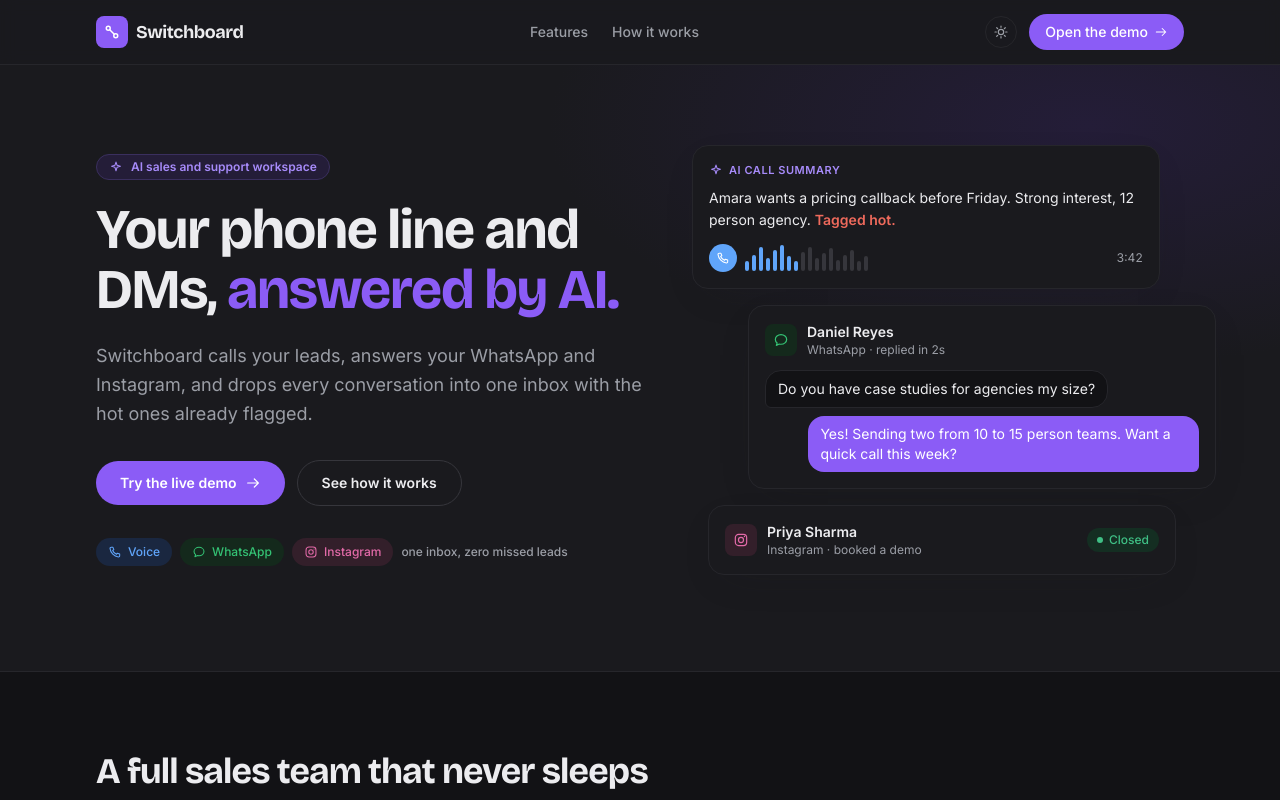
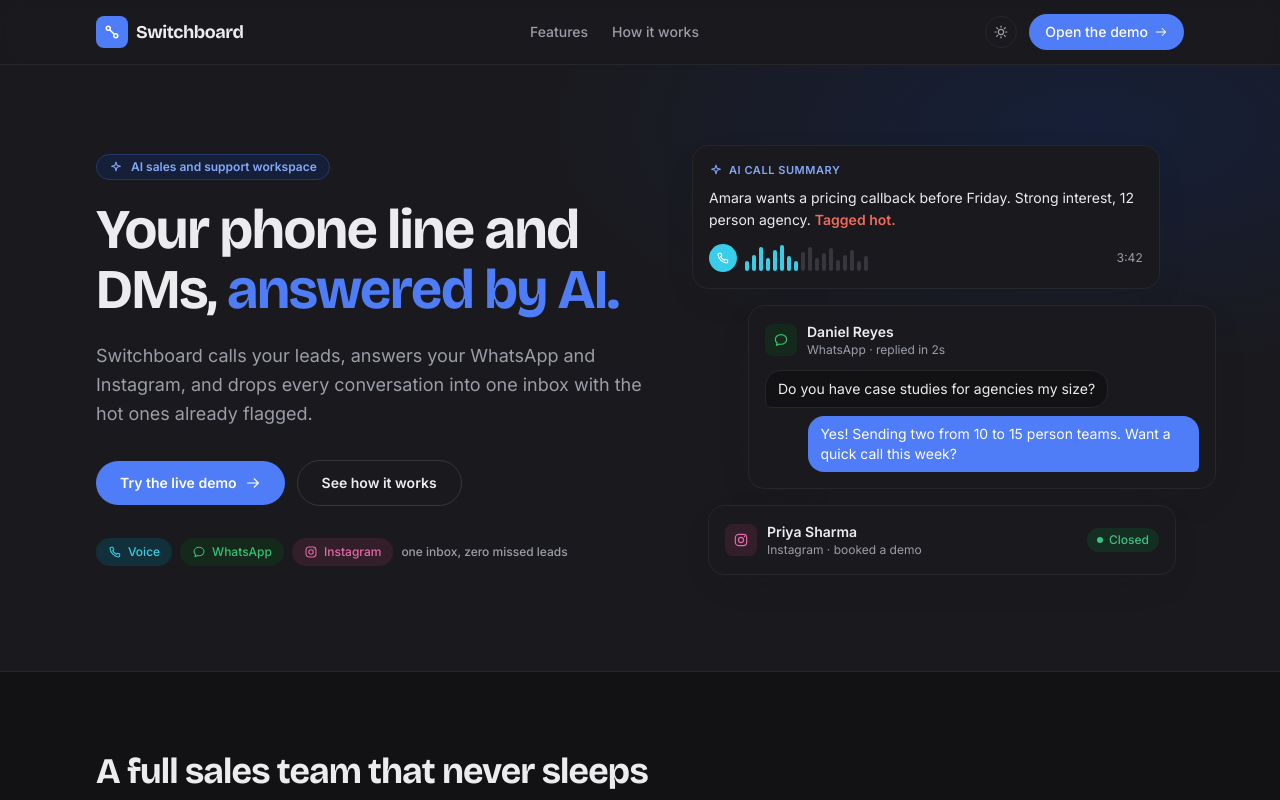
Before and after one commit to killingspree001/switchboard, a Next.js app: page / in a window 1280 px wide. Shown: the top 800 px of the page. Built offline with nearby package versions, Linux system fonts and the light colour scheme.

Commit message:
swap accent to cobalt blue, voice channel now cyan

```diff
--- a/src/app/globals.css
+++ b/src/app/globals.css
@@ -12,13 +12,13 @@
   --line: #e8e8ea;
   --line-strong: #d9d9dd;
 
-  --accent: #6d28d9;
-  --accent-deep: #5b21b6;
-  --accent-tint: #f3eefc;
-  --accent-soft: #e6dcf8;
+  --accent: #1b55e3;
+  --accent-deep: #1440b8;
+  --accent-tint: #e9effc;
+  --accent-soft: #c9d8f7;
 
-  --voice: #2563eb;
-  --voice-tint: #e9f0fd;
+  --voice: #0891b2;
+  --voice-tint: #e6f6fa;
   --whatsapp: #1a9e55;
   --whatsapp-tint: #e9f7ef;
   --instagram: #c13584;
@@ -48,13 +48,13 @@
   --line: #26262b;
   --line-strong: #36363c;
 
-  --accent: #8b5cf6;
-  --accent-deep: #a78bfa;
-  --accent-tint: #241d38;
-  --accent-soft: #3a2f5e;
+  --accent: #4f7cf7;
+  --accent-deep: #85a8fa;
+  --accent-tint: #161f38;
+  --accent-soft: #24386b;
 
-  --voice: #60a5fa;
-  --voice-tint: #1a2740;
+  --voice: #38cde8;
+  --voice-tint: #12303a;
   --whatsapp: #34c274;
   --whatsapp-tint: #14291c;
   --instagram: #e26aa8;
--- a/src/app/page.tsx
+++ b/src/app/page.tsx
@@ -277,7 +277,7 @@ export default function LandingPage() {
           </div>
           <Link
             href="/dashboard"
-            className="inline-flex shrink-0 items-center gap-2 rounded-full bg-white px-6 py-3 text-sm font-semibold text-[#5b21b6] transition-opacity hover:opacity-90"
+            className="inline-flex shrink-0 items-center gap-2 rounded-full bg-white px-6 py-3 text-sm font-semibold text-[#1440b8] transition-opacity hover:opacity-90"
           >
             Open the demo
             <ArrowRightIcon className="h-4 w-4" />
```
